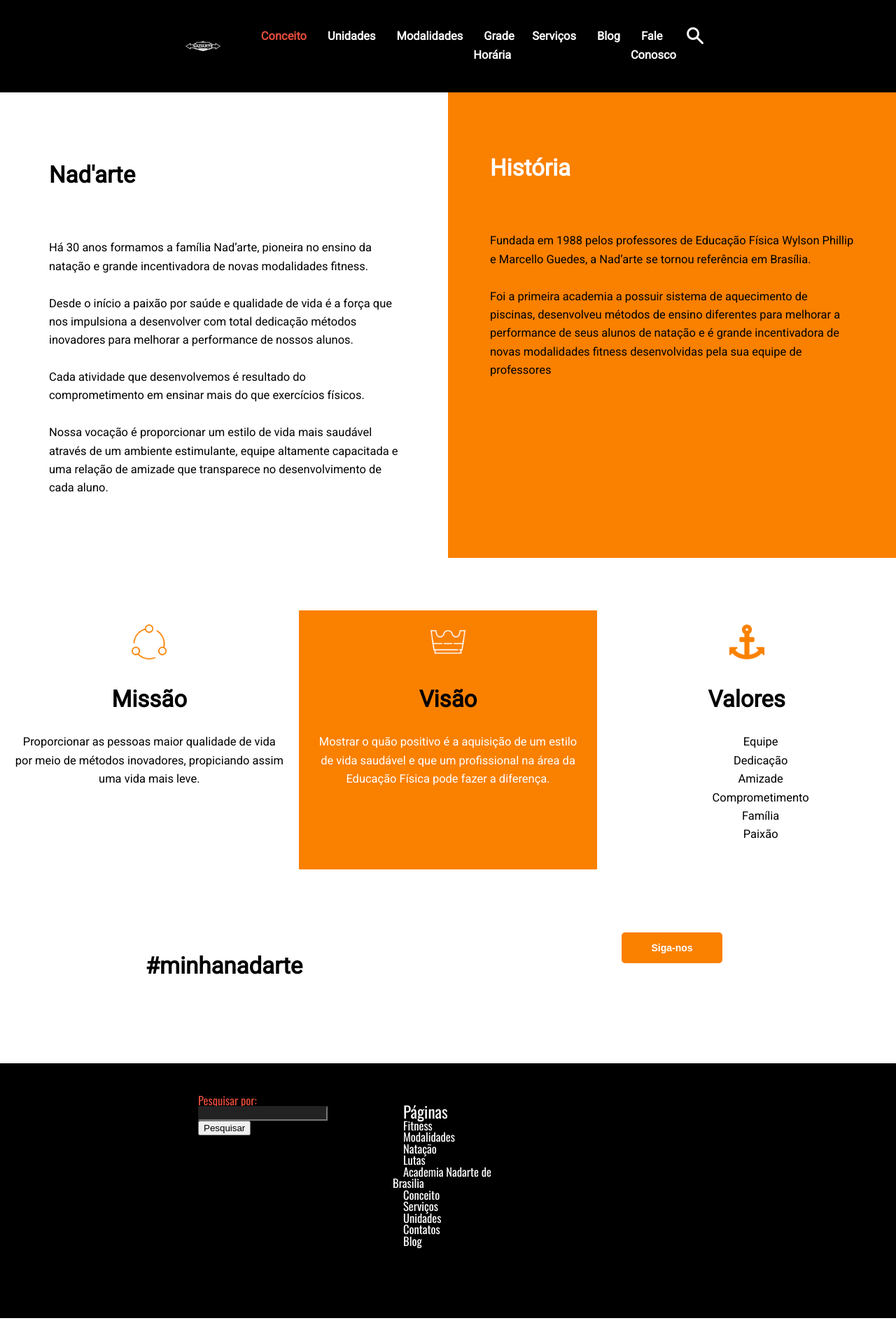
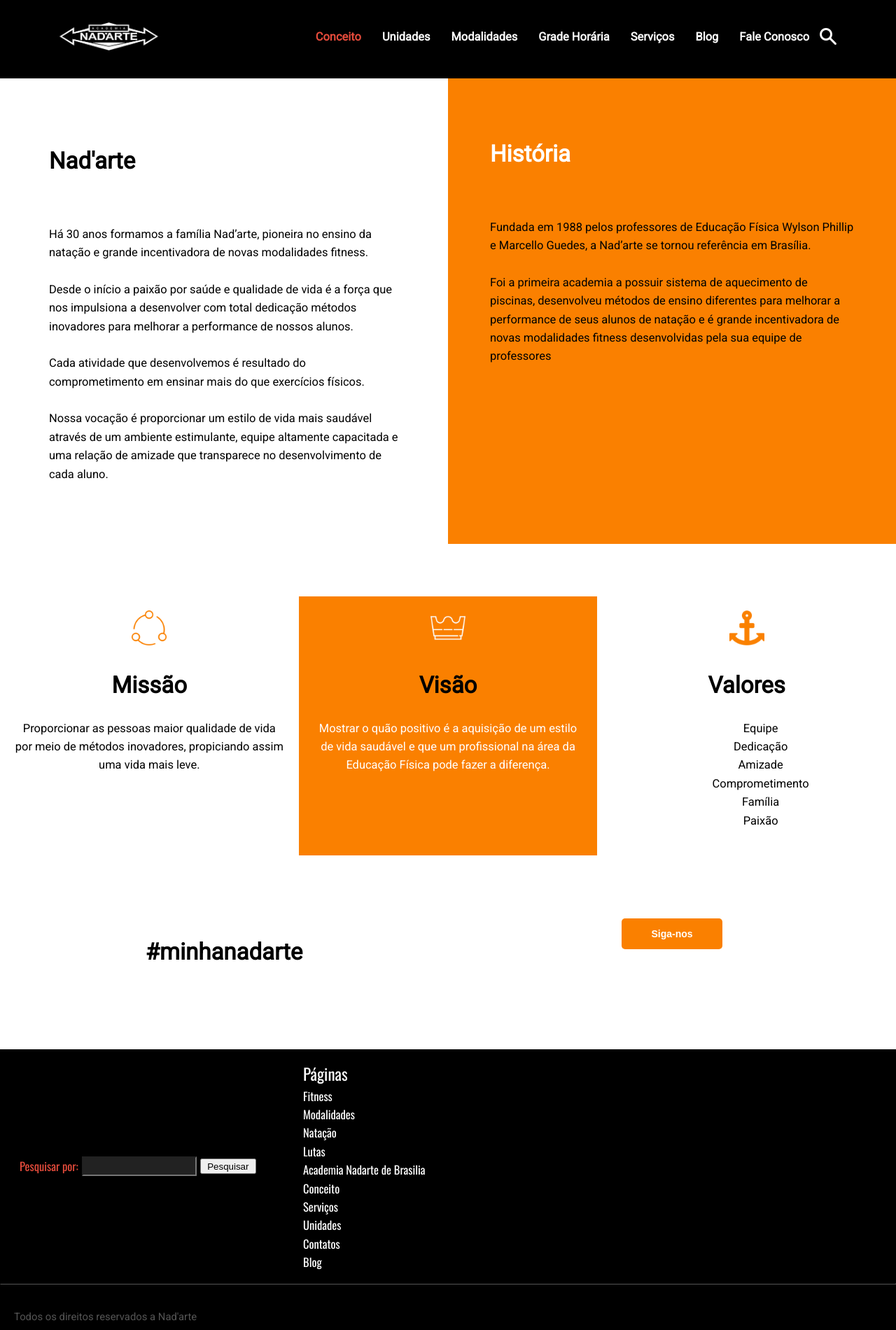
Before and after one commit to ej-pixel/treinamento-bits-2019-1, a plain HTML site: page CSS/gustavoMartins_home-page/index.html in a window 1280 px wide. Shown: the whole page at 70% size. Drawn offline with nearby package versions, Linux system fonts and the light colour scheme; files whose address does not match are found by name.

Commit message:
corrigido gustavoMartins/home-page

```diff
--- a/CSS/gustavoMartins_home-page/index.html
+++ b/CSS/gustavoMartins_home-page/index.html
@@ -94,12 +94,12 @@
       </div>
 
       <div class="last">
-        <div class=""></div>
-        <div class="searchsub">Pesquisar por:
+        <div class="searchsub">
+          <p>Pesquisar por: </p>
           <input type="text" name="search" value="" class="search">
-          <input type="submit" name="" value="Pesquisar">
+          <button type="button">Pesquisar</button>
         </div>
-        <div class="">
+        <div>
           <ul>
             <li><a href="#" class="paginas">Páginas</a></li>
             <li><a href="#">Fitness</a></li>
@@ -114,16 +114,10 @@
             <li><a href="#">Blog</a></li>
           </ul>
         </div>
-        <div class=""></div>
       </div>
-
+      <hr>
       <div class="foot_note">
-
+        <p>Todos os direitos reservados a Nad'arte</p>
       </div>
-
-
-
-
-
   </body>
 </html>
--- a/CSS/gustavoMartins_home-page/styles.css
+++ b/CSS/gustavoMartins_home-page/styles.css
@@ -6,38 +6,33 @@
 }
 
 nav {
+  height: 112px;
   background-color: black;
   color: white;
   font-weight: bold;
 }
 
 .navbar {
-  display: flex;
-  justify-content: space-between;
+  display: grid;
+  grid-template-columns: auto auto;
+  justify-items: center;
   align-items: center;
-  padding: 13px 265px;
 }
 
 .logo {
-  display: inline-block;
+  grid-column: 1;
 }
 
 .logo > img {
-  vertical-align: middle;
-  width: 60%;
-  height: 60%;
+  height: 40px;
+  width: 141px;
 }
 
 .container {
-  list-style: none;
-  flex: 1;
-  padding: 10px;
+  grid-column: 2;
   display: flex;
   font-weight: bold;
-}
-
-.container > li {
-  flex: 1;
+  list-style: none;
 }
 
 .menuColor {
@@ -121,10 +116,8 @@
   background-color: black;
   color: white;
   display: grid;
-  grid-template: auto / repeat(5, 1fr);
-  padding: 45px;
+  grid-template-columns: 28px 350px 350px auto;
   font-family: 'Oswald', sans-serif;
-  line-height: 100%;
   font-weight: 300;
 }
 
@@ -137,20 +130,37 @@
 }
 
 .searchsub {
+  grid-column: 2;
+  justify-items: center;
+  align-items: center;
+  display: flex;
   color: #e74c3c;
+}
+
+.searchsub button {
+  height: 22px;
+  width: 80px;
+  margin-left: 5px;
+  text-align: center;
 }
 
 .search {
   background-color: #222222;
+  height: 22px;
+  width: 156px;
+  margin-left: 5px;
+}
+
+hr {
+  margin-block-start: 0;
+  margin-block-end: 0;
+  border-width: 1px;
+  border-color: #555555;
 }
 
 .foot_note {
   background-color: black;
   color: #555555;
   padding: 20px;
-}
-
-.foot_note > p {
-  margin-left: 400px;
   font-size: 90%;
 }
```
